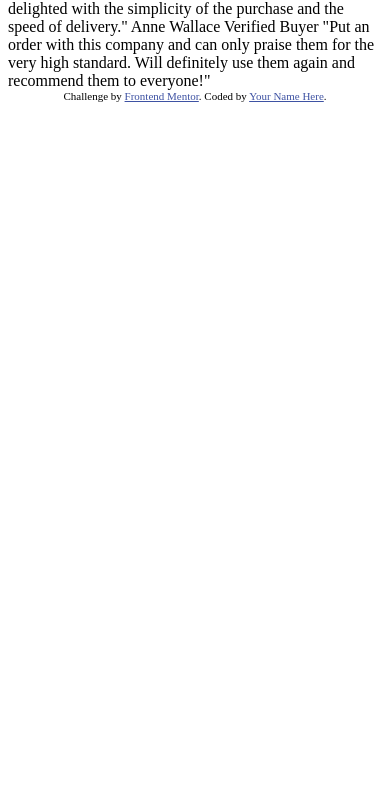
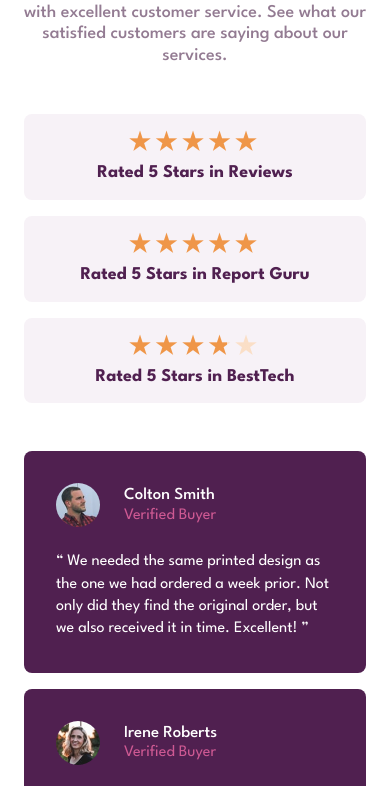
Before and after one commit to zsoolti8917/Social-proof-section, a plain HTML site: page index.html in a window 390 px wide. Shown: the part 188-974 px from the top of the page. Before the commit the page ends 844 px from the top, so only its background shows below. Drawn offline with Linux system fonts and the light colour scheme.

Commit message:
Finished responsive project, need to update readme need to add images review of the code

```diff
--- a/index.html
+++ b/index.html
@@ -13,49 +13,103 @@
     />
 
     <title>Frontend Mentor | Social proof section</title>
+    <link rel="stylesheet" href="style.css">
 
-    <!-- Feel free to remove these styles or customise in your own stylesheet 👍 -->
-    <style>
-      .attribution {
-        font-size: 11px;
-        text-align: center;
-      }
-      .attribution a {
-        color: hsl(228, 45%, 44%);
-      }
-    </style>
   </head>
   <body>
-    10,000+ of our users love our products.
+    <main>
+      <div class="container">
+        <article class="header">
+          <h1 class="header__title">10,000+ of our users love our products.</h1>
+          <p class="header__info">
+            We only provide great products combined with excellent customer
+            service. See what our satisfied customers are saying about our
+            services.
+          </p>
+        </article>
 
-    We only provide great products combined with excellent customer service.
-    See what our satisfied customers are saying about our services.
+        <article class="ratings">
+          <div class="rating">
+            <div class="stars" style="--rating: 5;" aria-label="Rating of this product is 2.3 out of 5."></div>
+            <p>Rated 5 Stars in Reviews</p>
+          </div>
+          <div class="rating">
+            <div class="stars" style="--rating: 5;" aria-label="Rating of this product is 2.3 out of 5."></div>
+            <p>Rated 5 Stars in Report Guru</p>
+          </div>
+          <div class="rating">
+            <div class="stars" style="--rating: 3.7;" aria-label="Rating of this product is 2.3 out of 5."></div>
+            <p>Rated 5 Stars in BestTech</p>
+          </div>
+        </article>
 
-    Rated 5 Stars in Reviews
-    Rated 5 Stars in Report Guru
-    Rated 5 Stars in BestTech
+        <article class="reviews">
+          <div class="review">
+            <div class="review__header">
+              <div class="review__image">
+                <img src="./images/image-colton.jpg" alt="Colton Smith" />
+              </div>
+              <div class="review__names">
+                <p class="review__name">Colton Smith</p>
+                <p class="review__verified">Verified Buyer</p>
+              </div>
+            </div>
 
-    Colton Smith
-    Verified Buyer
-    "We needed the same printed design as the one we had ordered a week prior.
-    Not only did they find the original order, but we also received it in time.
-    Excellent!"
 
-    Irene Roberts
-    Verified Buyer
-    "Customer service is always excellent and very quick turn around. Completely
-    delighted with the simplicity of the purchase and the speed of delivery."
+            <div class="review__info">
 
-    Anne Wallace
-    Verified Buyer
-    "Put an order with this company and can only praise them for the very high
-    standard. Will definitely use them again and recommend them to everyone!"
+              <p class="review__text">
+                We needed the same printed design as the one we had ordered a
+                week prior. Not only did they find the original order, but we
+                also received it in time. Excellent!
+              </p>
+            </div>
+          </div>
 
-    <div class="attribution">
-      Challenge by
-      <a href="https://www.frontendmentor.io?ref=challenge" target="_blank"
-        >Frontend Mentor</a
-      >. Coded by <a href="#">Your Name Here</a>.
-    </div>
+          <div class="review">
+            <div class="review__header">
+              <div class="review__image">
+                <img src="./images/image-irene.jpg" alt="Irene Roberts" />
+
+              </div>
+              <div class="review__names">
+                <p class="review__name">Irene Roberts</p>
+                <p class="review__verified">Verified Buyer</p>
+              </div>
+            </div>
+            <div class="review__info">
+
+              <p class="review__text">
+                Customer service is always excellent and very quick turn
+                around. Completely delighted with the simplicity of the purchase
+                and the speed of delivery.
+              </p>
+            </div>
+          </div>
+
+          <div class="review">
+            <div class="review__header">
+              <div class="review__image">
+                <img src="./images/image-anne.jpg" alt="Anne Wallace" />
+
+              </div>
+              <div class="review__names">
+                <p class="review__name">Anne Wallace</p>
+                <p class="review__verified">Verified Buyer</p>
+              </div>
+            </div>
+            <div class="review__info">
+
+              <p class="review__text">
+                Put an order with this company and can only praise them for the
+                very high standard. Will definitely use them again and recommend
+                them to everyone!
+              </p>
+            </div>
+          </div>
+        </article>
+      </div>
+    </main>
+
   </body>
 </html>
--- /dev/null
+++ b/style.css
@@ -0,0 +1,300 @@
+@import url('https://fonts.googleapis.com/css2?family=League+Spartan:wght@400;500;700&display=swap');
+/* || RESET || */
+
+
+/*
+  1. Use a more-intuitive box-sizing model.
+*/
+*,
+*::before,
+*::after {
+    box-sizing: border-box;
+}
+
+/*
+    2. Remove default margin
+  */
+* {
+    margin: 0;
+}
+
+/*
+    3. Allow percentage-based heights in the application
+  */
+
+
+/*
+    Typographic tweaks!
+    4. Add accessible line-height
+    5. Improve text rendering
+  */
+body {
+    line-height: 1.2;
+    -webkit-font-smoothing: antialiased;
+}
+
+/*
+    6. Improve media defaults
+  */
+img,
+picture,
+video,
+canvas,
+svg {
+    display: block;
+    max-width: 100%;
+}
+
+/*
+    7. Remove built-in form typography styles
+  */
+input,
+button,
+textarea,
+select {
+    font: inherit;
+}
+
+/*
+    8. Avoid text overflows
+  */
+S p,
+h1,
+h2,
+h3,
+h4,
+h5,
+h6 {
+    overflow-wrap: break-word;
+}
+
+/* || VARIABLES || */
+:root {
+    /* Colors */
+    --clr-primary-800: hsl(300, 43%, 22%);
+    --clr-primary-600: hsl(333, 80%, 67%);
+
+    --clr-neutral-500: hsl(303, 10%, 53%);
+    --clr-neutral-200: hsl(300, 24%, 96%);
+    --clr-neutral-100: hsl(0, 0%, 100%);
+    /* Fonts */
+    --ff-primary: 'League Spartan', sans-serif;
+    --fw-base: 400;
+    --fw-medium: 500;
+    --fw-bold: 700;
+
+    --star-size: 1.5rem;
+    --star-color: hsl(28, 84%, 88%);
+    --star-background: hsl(28, 84%, 61%);
+}
+
+/* || GENERAL || */
+
+body {
+    font-family: var(--ff-primary);
+    font-weight: var(--fw-base);
+    font-size: 15px;
+    color: var(--clr-neutral-500);
+    background-color: var(--clr-neutral-100);
+    margin: 1.5rem;
+
+
+
+}
+
+/* || COMPONENTS || */
+
+.container {
+    display: grid;
+    gap: 3rem ;
+
+
+}
+
+.header {
+    display: flex;
+    justify-content: space-between;
+    align-items: center;
+    flex-direction: column;
+    text-align: center;
+}
+
+.header__title {
+    font-size: 2.5rem;
+    font-weight: var(--fw-bold);
+    color: var(--clr-primary-800);
+    margin: 2rem 2rem 1rem 2rem;
+    line-height: 0.8;
+}
+
+.header__info {
+    font-size: 1.125rem;
+    font-weight: var(--fw-medium);
+}
+
+.ratings {
+    display: grid;
+    gap: 1rem;
+
+}
+
+.rating {
+    padding: 1rem;
+    border-radius: 0.5rem;
+    overflow: hidden;
+    background-color: var(--clr-neutral-200);
+    color: var(--clr-primary-800);
+    text-align: center;
+    font-weight: var(--fw-bold);
+    font-size: 1.125rem;
+}
+
+.stars {
+    --percent: calc(var(--rating) / 5 * 100%);
+    display: inline-block;
+    font-size: var(--star-size);
+    font-family: Times;
+    line-height: 1;
+    margin-bottom: .5rem;
+}
+
+.stars::before {
+    content: '★★★★★';
+    letter-spacing: 5px;
+    background: linear-gradient(90deg, var(--star-background) var(--percent), var(--star-color) var(--percent));
+    -webkit-background-clip: text;
+    -webkit-text-fill-color: transparent;
+
+}
+
+.reviews{
+    display: grid;
+    gap: 1rem;
+
+}
+
+.review{
+    background-color: var(--clr-primary-800);
+    border-radius: 0.5rem;
+    padding: 2rem;
+    color: var(--clr-neutral-100);
+}
+
+.review__header{
+    display: flex;
+    justify-content: start;
+    align-items: center;
+    gap: 1.5rem;
+    margin-bottom: 1.5rem;
+}
+
+
+.review__image{
+    width: 44px;
+    height: 44px;
+    border-radius: 50%;
+    overflow: hidden;
+
+}
+.review__names{
+    font-size: 1.05rem;
+}
+
+.review__name{
+    font-weight: var(--fw-medium);
+}
+
+.review__verified{
+    font-weight: var(--fw-base);
+    font-size: 1rem;
+    color: var(--clr-primary-600);
+    opacity: 0.8;
+}
+
+.review__text{
+    font-size: 1rem;
+    line-height: 1.4;
+}
+
+.review__text::before{
+    content: open-quote;
+}
+
+.review__text::after{
+    content: close-quote;
+}
+
+@media screen and (max-width: 767px) {
+    body {
+      padding-bottom: 3rem;
+    }
+  }
+
+  @media screen and (min-width: 1024px) {
+    .container{
+        grid-template-columns: 1fr 1fr;
+        max-width: 85vw;
+        max-height: 80vh;
+    }
+
+    .ratings{
+        margin-top: 2rem;
+        margin-left: 3rem;
+    }
+
+    .reviews{
+        grid-template-columns: 1fr 1fr 1fr;
+        grid-column-start: span 2;
+    }
+
+    .reviews .review:nth-child(2){
+        transform: translateY(1rem);
+    }
+
+    .reviews .review:last-child{
+        transform: translateY(2rem);
+    }
+
+
+
+    .ratings .rating:first-child {
+        transform: translateX(-6rem);
+    }
+    .ratings .rating:nth-child(2) {
+        transform: translateX(-3rem);
+      }
+
+    .rating{
+        display: flex;
+        justify-content: start;
+        align-items: center;
+        flex-direction: row;
+        gap: 2rem;
+        margin-left: 1rem;
+
+    }
+
+    .stars{
+        margin-bottom: 0.2rem;
+    }
+
+
+body{
+    min-height: 100vh;
+    display: grid;
+    place-items: center;
+}
+
+.header{
+    margin-right: 10rem;
+    text-align: left;
+
+}
+.header__title{
+    font-size: 3.5rem;
+    margin:0;
+    margin-bottom: 2rem;
+}
+
+
+}
```
